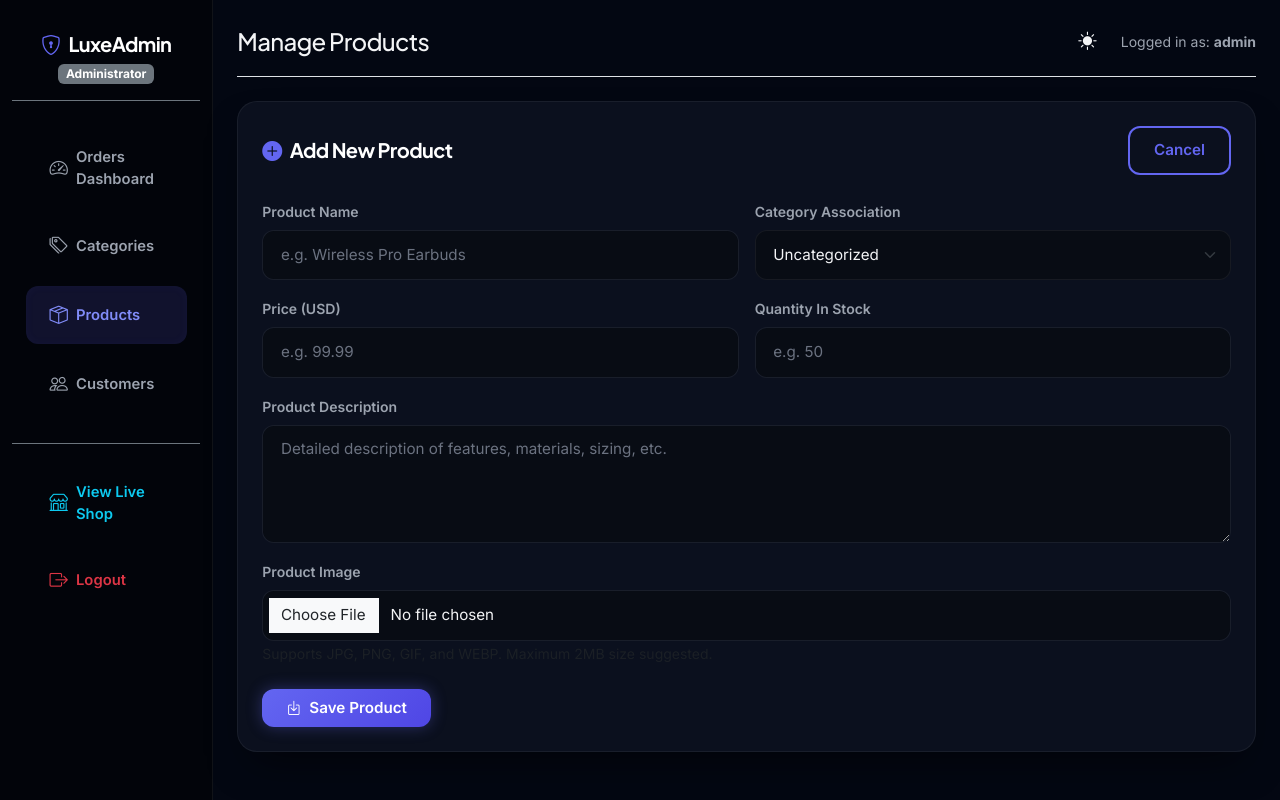
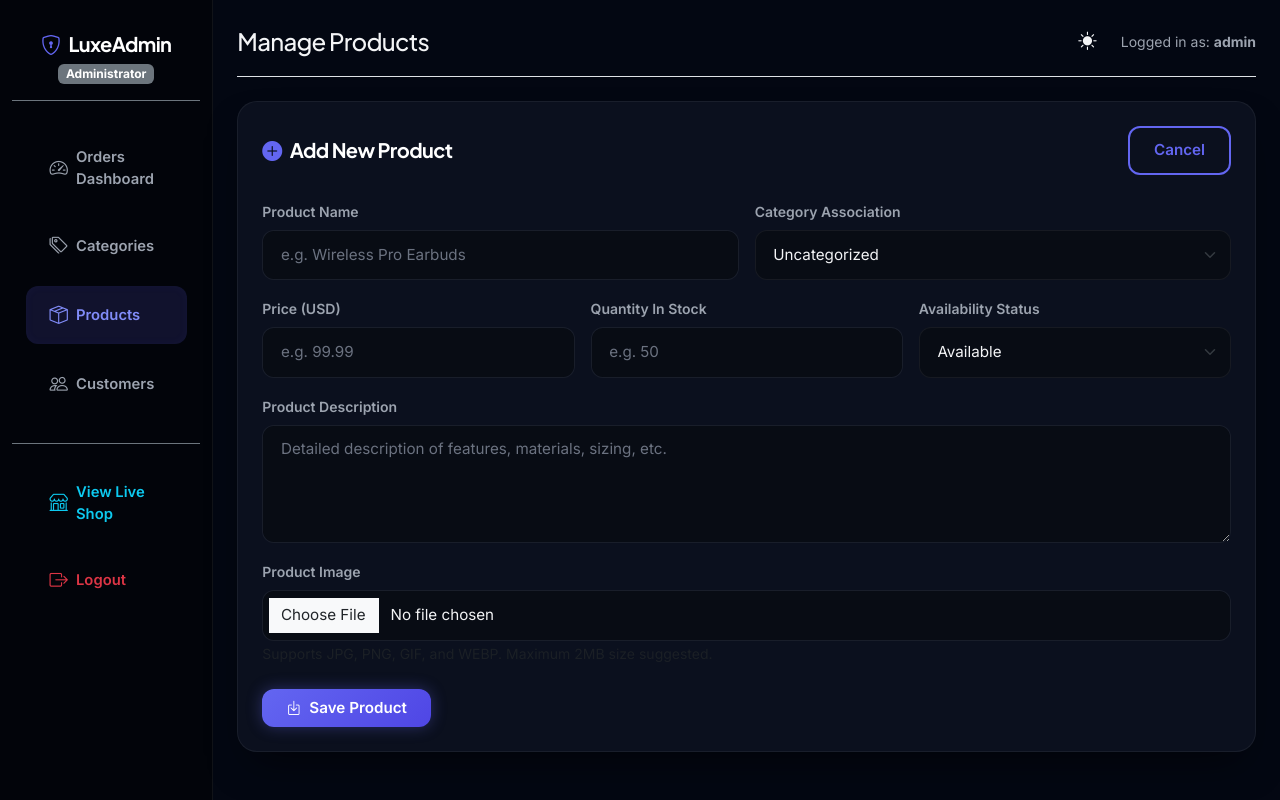
Before and after one commit to Dineth111/mini-ecommerce-webapp, a PHP site: page /admin/products.php?action=add in a window 1280 px wide. Run offline with PHP 8.4, Linux system fonts and the light colour scheme; a user stored in the database is signed in; data comes from the database, SQL or seed files in the repository.

Commit message:
Add product availability status toggle to admin dashboard and storefront filtering

```diff
--- a/admin/products.php
+++ b/admin/products.php
@@ -19,6 +19,7 @@ if ($_SERVER['REQUEST_METHOD'] === 'POST') {
         $price = (float)$_POST['price'];
         $stock = (int)$_POST['stock'];
         $category_id = (int)$_POST['category_id'] > 0 ? (int)$_POST['category_id'] : null;
+        $status = sanitize($_POST['status']) === 'unavailable' ? 'unavailable' : 'available';
 
         $image_name = null;
 
@@ -43,10 +44,10 @@ if ($_SERVER['REQUEST_METHOD'] === 'POST') {
         if (!isset($_SESSION['admin_error'])) {
             try {
                 $stmt = $pdo->prepare("
-                    INSERT INTO products (name, description, price, stock, category_id, image)
-                    VALUES (?, ?, ?, ?, ?, ?)
+                    INSERT INTO products (name, description, price, stock, category_id, image, status)
+                    VALUES (?, ?, ?, ?, ?, ?, ?)
                 ");
-                $stmt->execute([$name, $description, $price, $stock, $category_id, $image_name]);
+                $stmt->execute([$name, $description, $price, $stock, $category_id, $image_name, $status]);
                 $_SESSION['admin_success'] = "Product '{$name}' created successfully.";
             } catch (PDOException $e) {
                 $_SESSION['admin_error'] = "Failed to create product: " . $e->getMessage();
@@ -65,6 +66,7 @@ if ($_SERVER['REQUEST_METHOD'] === 'POST') {
         $price = (float)$_POST['price'];
         $stock = (int)$_POST['stock'];
         $category_id = (int)$_POST['category_id'] > 0 ? (int)$_POST['category_id'] : null;
+        $status = sanitize($_POST['status']) === 'unavailable' ? 'unavailable' : 'available';
         $existing_image = $_POST['existing_image'];
 
         $image_name = $existing_image;
@@ -96,10 +98,10 @@ if ($_SERVER['REQUEST_METHOD'] === 'POST') {
             try {
                 $stmt = $pdo->prepare("
                     UPDATE products
-                    SET name = ?, description = ?, price = ?, stock = ?, category_id = ?, image = ?
+                    SET name = ?, description = ?, price = ?, stock = ?, category_id = ?, image = ?, status = ?
                     WHERE id = ?
                 ");
-                $stmt->execute([$name, $description, $price, $stock, $category_id, $image_name, $id]);
+                $stmt->execute([$name, $description, $price, $stock, $category_id, $image_name, $status, $id]);
                 $_SESSION['admin_success'] = "Product updated successfully.";
             } catch (PDOException $e) {
                 $_SESSION['admin_error'] = "Failed to update product: " . $e->getMessage();
@@ -203,13 +205,20 @@ try {
                         <?php endforeach; ?>
                     </select>
                 </div>
-                <div class="col-md-6">
+                <div class="col-md-4">
                     <label for="price" class="form-label small fw-semibold text-secondary">Price (USD)</label>
                     <input type="number" name="price" id="price" class="form-control form-control-custom" step="0.01" min="0" placeholder="e.g. 99.99" required>
                 </div>
-                <div class="col-md-6">
+                <div class="col-md-4">
                     <label for="stock" class="form-label small fw-semibold text-secondary">Quantity In Stock</label>
                     <input type="number" name="stock" id="stock" class="form-control form-control-custom" min="0" placeholder="e.g. 50" required>
+                </div>
+                <div class="col-md-4">
+                    <label for="status" class="form-label small fw-semibold text-secondary">Availability Status</label>
+                    <select name="status" id="status" class="form-select form-control-custom">
+                        <option value="available" selected>Available</option>
+                        <option value="unavailable">Unavailable</option>
+                    </select>
                 </div>
                 <div class="col-12">
                     <label for="description" class="form-label small fw-semibold text-secondary">Product Description</label>
@@ -255,13 +264,20 @@ try {
                         <?php endforeach; ?>
                     </select>
                 </div>
-                <div class="col-md-6">
+                <div class="col-md-4">
                     <label for="price" class="form-label small fw-semibold text-secondary">Price (USD)</label>
                     <input type="number" name="price" id="price" class="form-control form-control-custom" step="0.01" min="0" value="<?php echo $edit_product['price']; ?>" required>
                 </div>
-                <div class="col-md-6">
+                <div class="col-md-4">
                     <label for="stock" class="form-label small fw-semibold text-secondary">Quantity In Stock</label>
                     <input type="number" name="stock" id="stock" class="form-control form-control-custom" min="0" value="<?php echo $edit_product['stock']; ?>" required>
+                </div>
+                <div class="col-md-4">
+                    <label for="status" class="form-label small fw-semibold text-secondary">Availability Status</label>
+                    <select name="status" id="status" class="form-select form-control-custom">
+                        <option value="available" <?php echo ($edit_product['status'] === 'available') ? 'selected' : ''; ?>>Available</option>
+                        <option value="unavailable" <?php echo ($edit_product['status'] === 'unavailable') ? 'selected' : ''; ?>>Unavailable</option>
+                    </select>
                 </div>
                 <div class="col-12">
                     <label for="description" class="form-label small fw-semibold text-secondary">Product Description</label>
@@ -331,6 +347,7 @@ try {
                             <th scope="col">Category</th>
                             <th scope="col">Price</th>
                             <th scope="col" class="text-center">Stock</th>
+                            <th scope="col" class="text-center">Status</th>
                             <th scope="col" class="text-end pe-3">Actions</th>
                         </tr>
                     </thead>
@@ -359,7 +376,7 @@ try {
                                     </span>
                                 </td>
                                 <!-- Price -->
-                                <td class="fw-bold text-indigo">
+                                <td>
                                     $<?php echo number_format($prod['price'], 2); ?>
                                 </td>
                                 <!-- Stock levels -->
@@ -368,6 +385,14 @@ try {
                                         <span class="badge bg-success-subtle text-success px-2 py-1"><?php echo $prod['stock']; ?> available</span>
                                     <?php else: ?>
                                         <span class="badge bg-danger-subtle text-danger px-2 py-1">Sold out</span>
+                                    <?php endif; ?>
+                                </td>
+                                <!-- Status -->
+                                <td class="text-center">
+                                    <?php if ($prod['status'] === 'available'): ?>
+                                        <span class="badge bg-success-subtle text-success px-2 py-1"><i class="bi bi-eye-fill me-1"></i>Active</span>
+                                    <?php else: ?>
+                                        <span class="badge bg-danger-subtle text-danger px-2 py-1"><i class="bi bi-eye-slash-fill me-1"></i>Inactive</span>
                                     <?php endif; ?>
                                 </td>
                                 <!-- Action Buttons -->
--- a/index.php
+++ b/index.php
@@ -76,7 +76,7 @@ $category_filter = isset($_GET['category']) ? (int)$_GET['category'] : 0;
 $query = "SELECT p.*, c.name as category_name
           FROM products p
           LEFT JOIN categories c ON p.category_id = c.id
-          WHERE 1=1";
+          WHERE p.status = 'available'";
 $params = [];
 
 if (!empty($search)) {
```
Also changed, not shown: product.php (+10 -2 lines).
